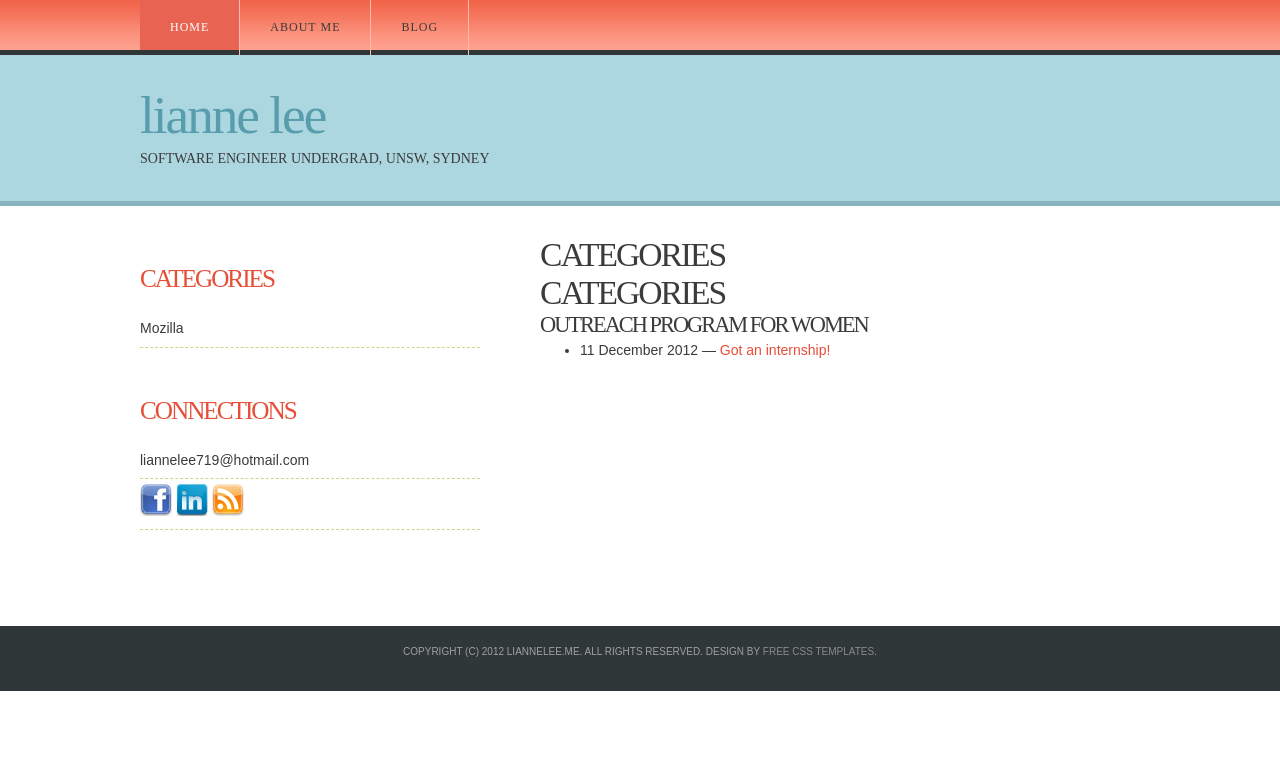
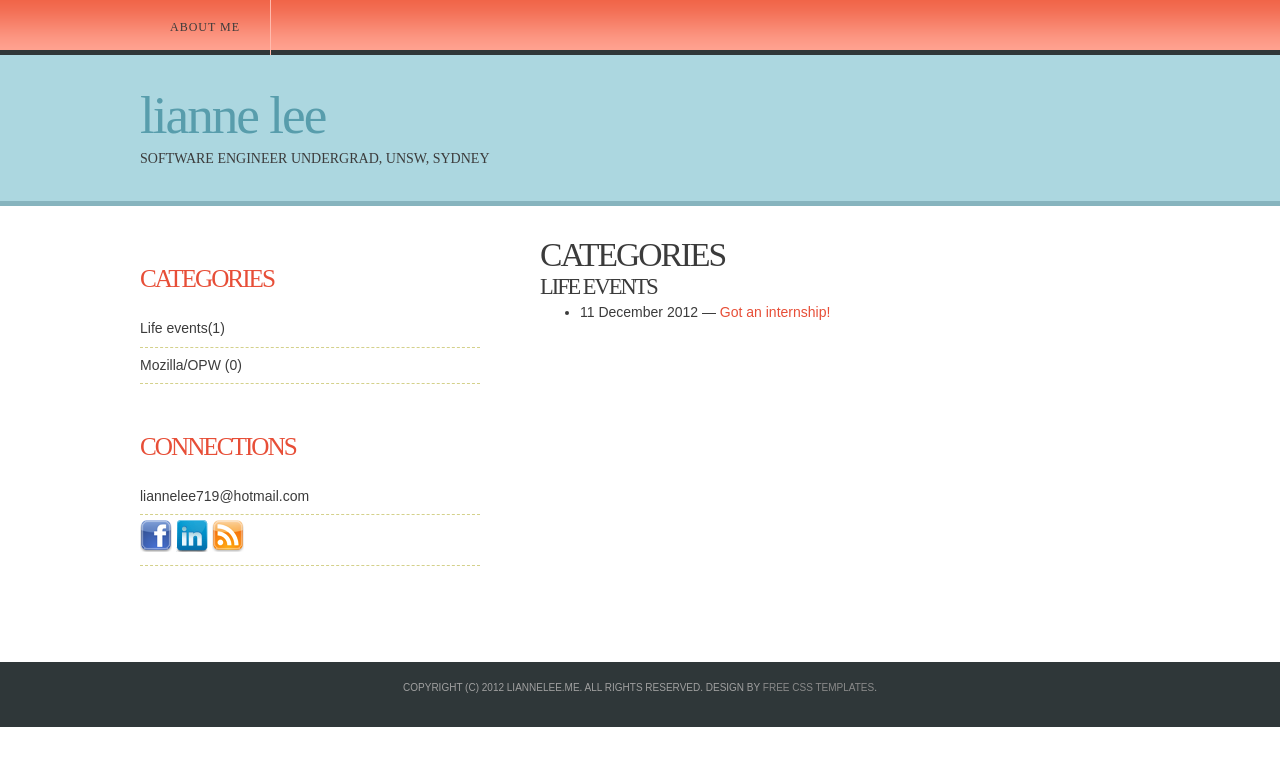
Before and after one commit to lianne719/lianne719.github.com, a Jekyll site: the page built from archives/categories.html, in a window 1280 px wide. Shown: the top 766 px of the page. Built offline with Jekyll 4.4.1, drawn with Linux system fonts in a browser that asks for light colours; some web fonts are replaced.

```diff
--- a/_includes/main-header.html
+++ b/_includes/main-header.html
@@ -1,9 +1,7 @@
 <div id="menu-wrapper">
 	<div id="menu">
 		<ul>
-			<li class="current_page_item"><a href="{{site.root_uri}}">Home</a></li>
-			<li><a href="{{site.root_uri}}/about/">About me</a></li>
-			<li><a href="{{site.root_uri}}">Blog</a></li>
+			<li id="aboutlink" ><a href="{{site.root_uri}}/about/">About me</a></li>
 		</ul>
 	</div>
 	<!-- end #menu -->
--- a/_includes/main-sidebar.html
+++ b/_includes/main-sidebar.html
@@ -1,9 +1,10 @@
 <div id="sidebar">
 	<ul>
 		<li>
-			<h2>Categories</h2>
+			<h2><a href="/archives/categories.html" class="category">Categories</a></h2>
 			<ul>
-				<li><a href="/archives/categories.html" class="category">Mozilla</a></li>
+				<li><a href="/archives/news.html">Life events({{ site.categories.news | size }})</a></li>
+				<li><a href="/archives/opw.html">Mozilla/OPW ({{ site.categories.opw | size }})</a></li>
 			</ul>
 		</li>
 		<li>
--- a/_layouts/default.html
+++ b/_layouts/default.html
@@ -7,7 +7,7 @@
 <meta http-equiv="X-UA-Compatible" content="chrome=1">
 <meta name="generator" content="Jekyll">
 {% include stylesheets.html %}
-<link href="/feeds/articles.xml" rel="alternate" title="RSS feed of all articles" type="application/atom+xml" />
+<link href="/feeds/" rel="alternate" title="RSS feed of all articles" type="application/atom+xml" />
 <link href="/feeds/opw.xml" rel="alternate" title="RSS feed of articles related to my OPW internship" type="application/atom+xml" />
 <meta name="viewport" content="width=device-width, initial-scale=1, user-scalable=no">
 <!--[if lt IE 9]>
@@ -26,7 +26,6 @@
 		        <div id="page-bgtop">
 			        <div id="page-bgbtm">
 				        <div id="content">
-				            <h2>{{ page.title }}</h2>
 					        {{ content }}
 					        <div style="clear: both;">&nbsp;</div>
 				        </div>
--- a/archives/categories.html
+++ b/archives/categories.html
@@ -7,10 +7,21 @@ body_id: archives
   <h2>{{ page.title }}</h2>
 </header>
 
+{% if site.categories.news.size > 0 %}
+<section>
+  <h3>Life events</h3>
+  <ul>
+  {% for post in site.categories.news %}
+    <li><time datetime="{{ post.date | date_to_xmlschema }}">{{ post.date | date: '%d %B %Y' }}</time> &mdash; <a href="{{ post.url }}" class="title">{{ post.title }}</a></li>
+  {% endfor %}
+  </ul>
+</section>
+{% endif %}
+
 {% if site.categories.opw.size > 0 %}
-<section id="articles-{{informations}}">
-  <h3 class="grid_2 alpha"><a name="informations"></a>Outreach Program for Women</h3>
-  <ul class="grid_7 omega">
+<section>
+  <h3>Mozilla | Outreach Program for Women</h3>
+  <ul>
   {% for post in site.categories.opw %}
     <li><time datetime="{{ post.date | date_to_xmlschema }}">{{ post.date | date: '%d %B %Y' }}</time> &mdash; <a href="{{ post.url }}" class="title">{{ post.title }}</a></li>
   {% endfor %}
```
Also changed, not shown: _posts/2012-12-11-accepted-as-an-opw-intern.md (+2 -1 lines), about/index.html (+8 -0 lines), 4 other files.
